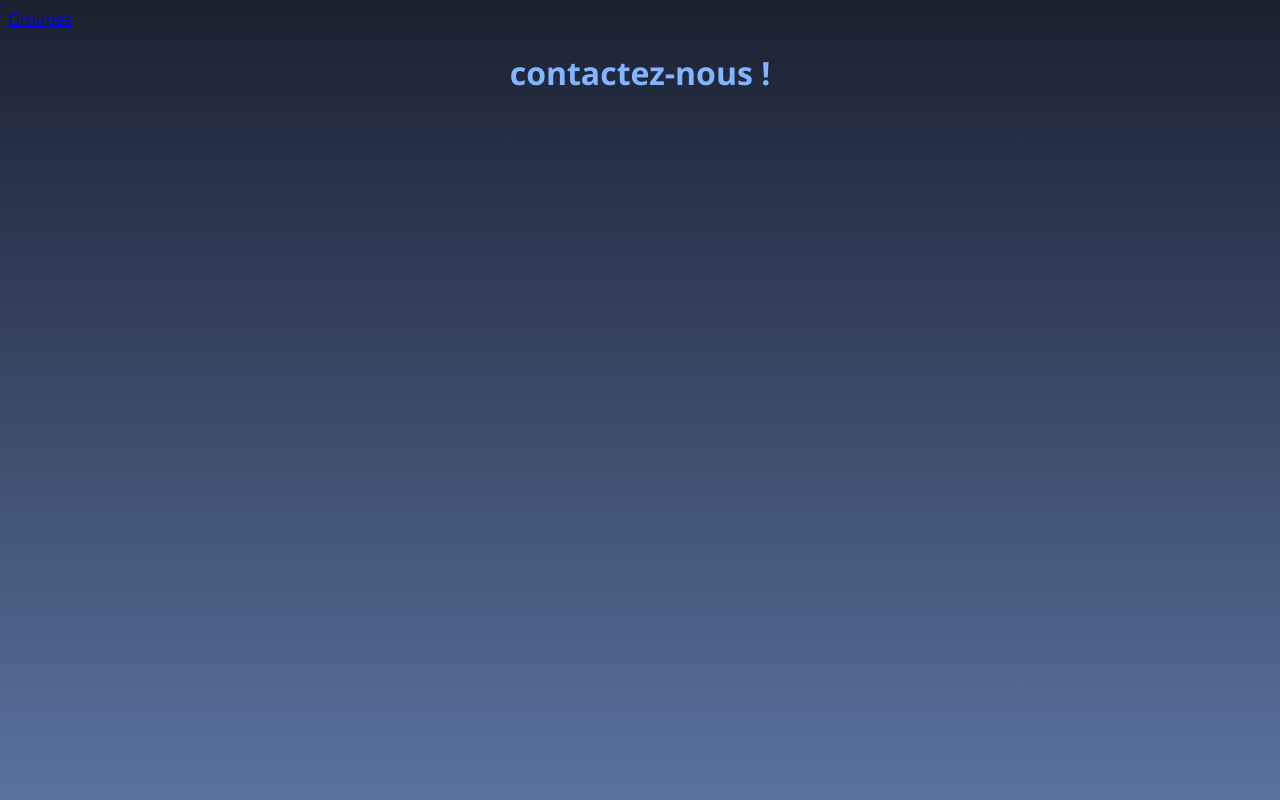
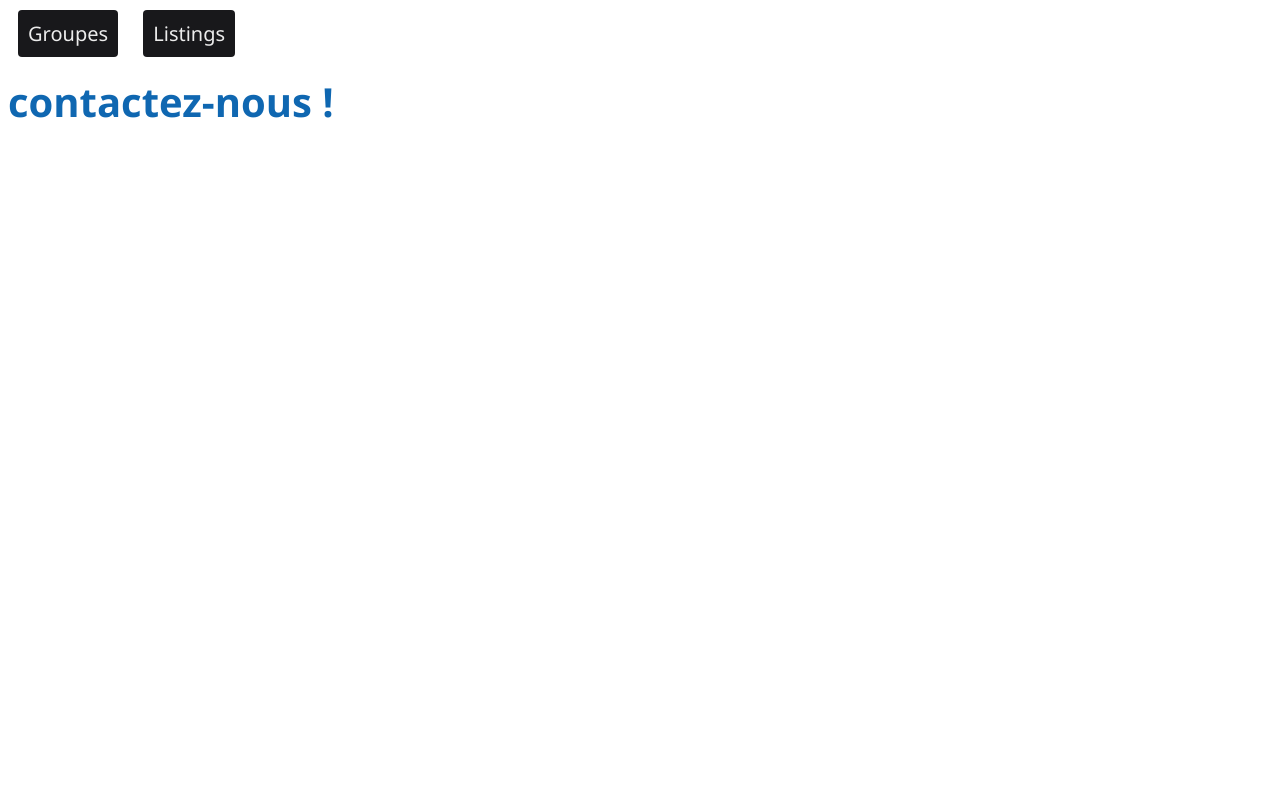
Before and after one commit to TiThuthur/django-web-app, a Django app: page /contact-us/ in a window 1280 px wide. Run offline with Django 4.2, Linux system fonts and the light colour scheme.

```diff
--- a/merchex/listings/static/listings/styles.css
+++ b/merchex/listings/static/listings/styles.css
@@ -1,19 +1,44 @@
 html{
-    background: rgb(26,33,48);
-    background: linear-gradient(180deg, rgba(26,33,48,1) 0%, rgba(90,114,160,1) 100%);
-    background-repeat: revert;
+    /*background: #1A2130;*/
+    background: #ffffff;
     height: 100vh;
-    color: #FDFFE2;
+    /*color: #FDFFE2;*/
+    color: #09090b;
     font-family: "Segoe UI", system-ui, sans-serif;
+    font-size: 20px;
 }
 .hello-box{
     background: #83B4FF;
     padding: 0.5em;
     border-radius: 0.5em;
 }
-.centrer-title{
+.center-title{
     text-align: center;
 }
 .blue-title{
-    color: #83B4FF;
+    color: #0F67B1;
 }
+.green-span{
+    color: #55AD9B;
+}
+.dark-span {
+    color:#5A72A0;
+}
+nav{
+    margin-top: 1em;
+}
+nav a{
+    background: #18181b;
+    border-radius: .2em;
+    padding: 0.5em;
+    margin: 0.5em;
+    text-decoration: none;
+    color:#ececec
+}
+dd{
+    text-align: justify;
+    max-width: 80vw;
+}
+.text-xl{
+    font-size: 3em;
+}
--- a/merchex/listings/templates/listings/base.html
+++ b/merchex/listings/templates/listings/base.html
@@ -9,6 +9,7 @@
 <body>
 <nav>
     <a href="{% url 'band_list' %}">Groupes</a>
+    <a href="{% url 'listing_list' %}">Listings</a>
 </nav>
     {% block content %}{% endblock %}
 </body>
--- a/merchex/listings/templates/listings/listings.html
+++ b/merchex/listings/templates/listings/listings.html
@@ -2,7 +2,7 @@
 {%block content%}
     <ul>
     {% for listing in listings %}
-        <li>{{listing.title}}</li>
+        <li> <a href="{% url 'listing_details' listing.id %}">{{listing.title}}</a></li>
     {% endfor %}
     </ul>
 {% endblock %}
--- a/merchex/listings/views.py
+++ b/merchex/listings/views.py
@@ -30,16 +30,17 @@ def about(request):
 
 
 def listing(request):
-    listing = Listing.objects.all()
+    listings = Listing.objects.all()
     return render(request, "listings/listings.html",
+                  {"listings": listings})
+
+
+def listing_details(request, listing_id):
+    listing = get_object_or_404(Listing, pk=listing_id)
+    return render(request,
+                  "listings/listings_details.html",
                   {"listing": listing})
 
-
-def listing_details(request, band_id):
-    listing = get_object_or_404(Listing, pk=listing_id)
-    return  render(request,
-                   "listings/listings_detail.html",
-                   {"listing": listing})
 
 def contactus(request):
     return render(request, "listings/contact.html",
--- a/merchex/merchex/urls.py
+++ b/merchex/merchex/urls.py
@@ -24,7 +24,7 @@ urlpatterns = [
     path("bands/",views.band_list, name="band_list"),
     path("bands/<int:band_id>/", views.band_details, name="band_details"),
     path("about-us/", views.about),
-    path("listings/", views.listing),
+    path("listings/", views.listing, name="listing_list"),
     path("listings/<int:listing_id>/", views.listing_details, name="listing_details"),
     path("contact-us/", views.contactus),
 
```
Also changed, not shown: merchex/listings/templates/listings/band_detail.html (+7 -0 lines), merchex/listings/templates/listings/listings_details.html (+10 -0 lines).
